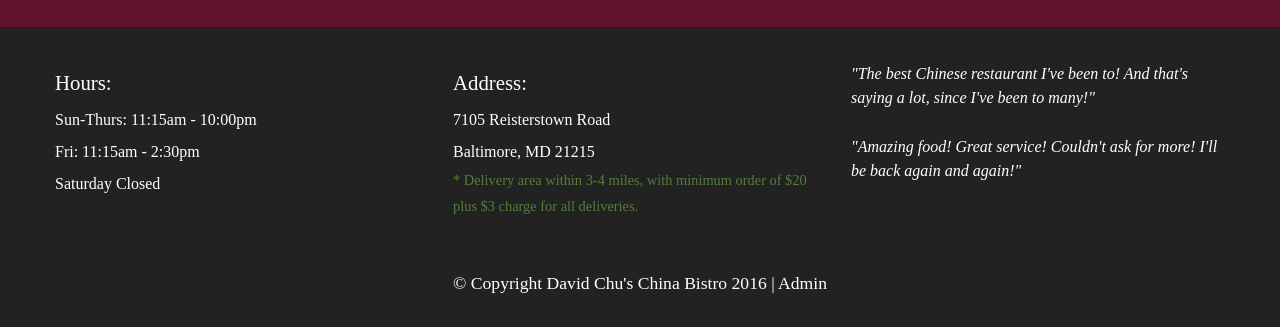
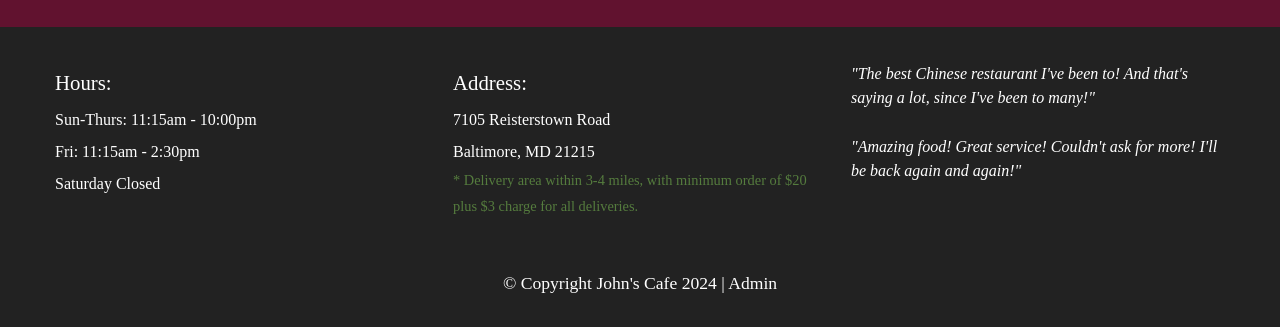
Before and after one commit to hamzasyed2985/hamzasyed2985.github.io, a plain HTML site: page WebSite/index.html in a window 1280 px wide. Shown: the part 1159-1486 px from the top of the page. Drawn offline with Linux system fonts and the light colour scheme.

Commit message:
Update index.html

```diff
--- a/WebSite/index.html
+++ b/WebSite/index.html
@@ -123,7 +123,7 @@
       </section>
     </div>
         <div class="text-center">
-            &copy; Copyright David Chu's China Bistro 2016 |
+            &copy; Copyright John's Cafe 2024 |
             <a ui-sref="admin.auth">Admin</a>
         </div>
   </div>
```
